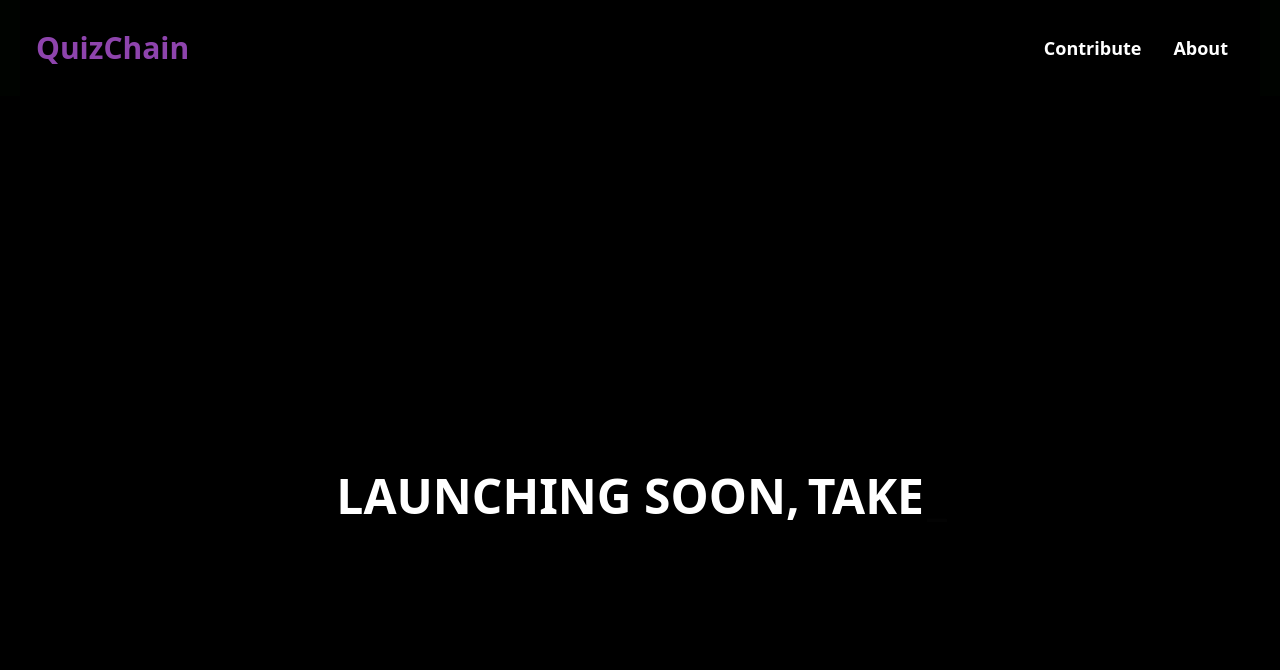
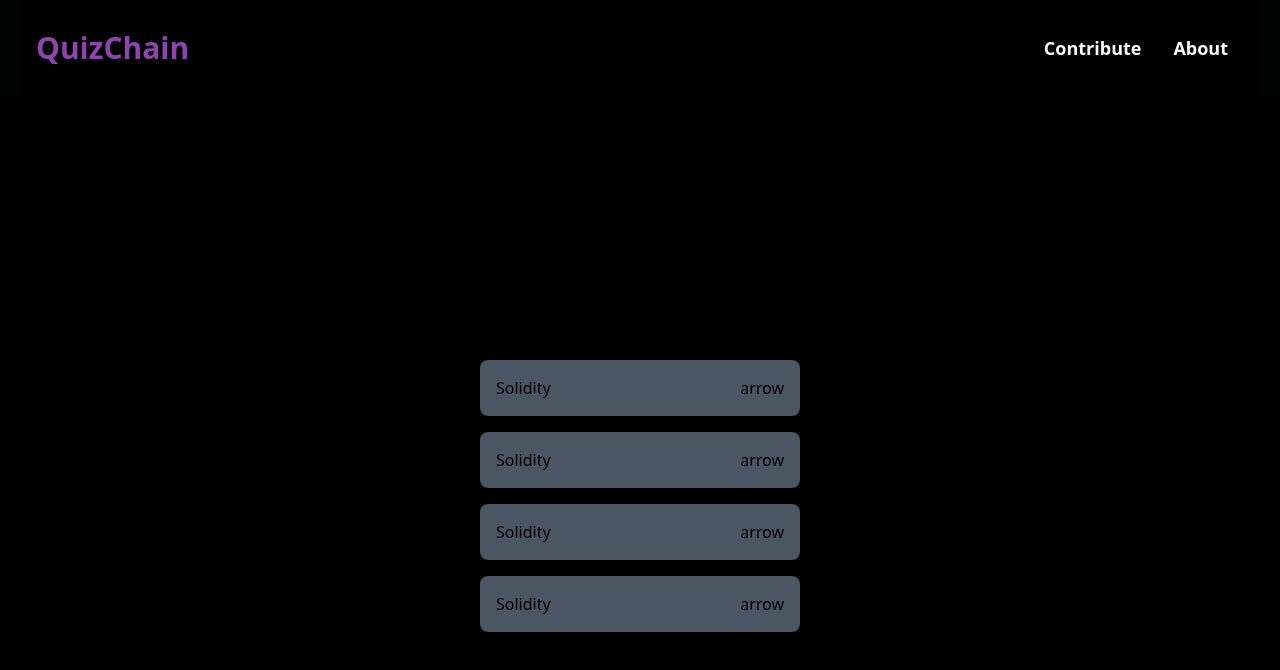
Before and after one commit to soham203/Web3-Quiz, a React (Vite) app: page /quizpage in a window 1280 px wide. Shown: the top 670 px of the page. Built offline with nearby package versions, Linux system fonts and the light colour scheme.

Commit message:
dummy Json file added

```diff
--- /dev/null
+++ b/src/data/quizData.json
@@ -0,0 +1,16 @@
+{
+    "questions": [
+      {
+        "question": "What is a smart contract?",
+        "options": ["A physical document", "A blockchain program", "An NFT", "A cryptocurrency"],
+        "answer": "A blockchain program",
+        "type": "easy"
+      },
+      {
+        "question": "Which blockchain introduced Web3?",
+        "options": ["Bitcoin", "Ethereum", "Polkadot", "Cardano"],
+        "answer": "Ethereum",
+        "type": "easy"
+      }
+    ]
+}
--- a/src/pages/Quizpage.jsx
+++ b/src/pages/Quizpage.jsx
@@ -1,23 +1,29 @@
 import React from 'react'
-import { Typewriter } from 'react-simple-typewriter';
+// import quizData from '../data/quizData.json'
 
-function Quizpage() {
+const QuizApp = () => {
   return (
-    <div className='text-white bg-black  md:text-4xl sm:text-4xl text-xl py-4 lg:text-5xl items-center h-screen font-extrabold flex justify-center align-middle'>
-      <p>LAUNCHING SOON,</p>
-      <div className='pl-2'>
-      <Typewriter
-        words={['GOOD', 'THINGS', 'TAKE', 'TIME', 'TO', 'HAPPEN']}
-        loop={true}
-        typeSpeed={120}
-        deleteSpeed={140}
-        delaySpeed={1000}
-        cursor
-        cursorStyle="_"
-        />
-        </div>
-    </div>
+   <div className='bg-black h-screen flex items-center justify-center '>
+    <div className='backdrop-blur-sm bg-opacity-50  w-3/6 h-fit gap-4 flex flex-col items-center justify-center'>
+      <div className="bg-gray-600 w-3/6 p-4 flex justify-between rounded-lg">
+      <p>Solidity</p>
+      <button>arrow</button>
+      </div>
+      <div className="bg-gray-600 w-3/6 p-4 flex justify-between rounded-lg">
+      <p>Solidity</p>
+      <button>arrow</button>
+      </div>
+      <div className="bg-gray-600 w-3/6 p-4 flex justify-between rounded-lg">
+      <p>Solidity</p>
+      <button>arrow</button>
+      </div>
+      <div className="bg-gray-600 w-3/6 p-4 flex justify-between rounded-lg">
+      <p>Solidity</p>
+      <button>arrow</button>
+      </div>
+      </div>
+   </div>
   )
-}
+};
 
-export default Quizpage
+export default QuizApp
```
